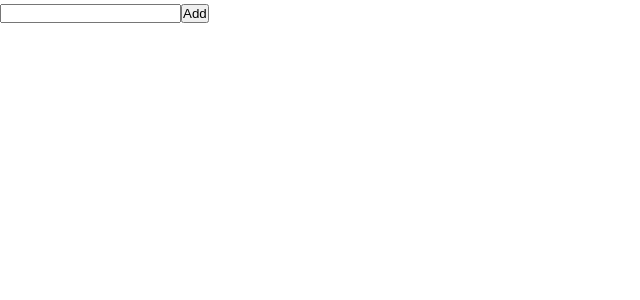
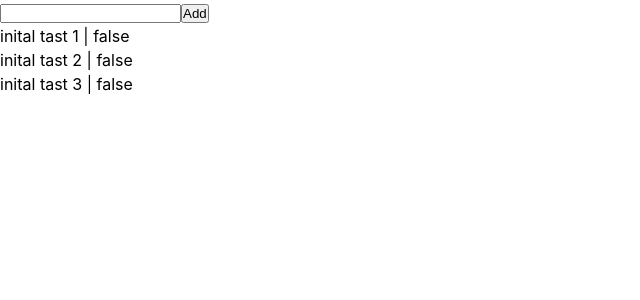
Before and after one commit to mahdl-karami/rjs-todo-list, a React (Vite) app: page / in a window 1280 px wide. Shown: the top 300 px of the page, without its empty margins (0-640 px from the left). Built offline with nearby package versions, Linux system fonts and the light colour scheme.

Commit message:
render tasks table

```diff
--- a/src/App.jsx
+++ b/src/App.jsx
@@ -1,9 +1,19 @@
+import * as React from "react";
 import TasksForm from "./components/TasksForm";
+import Task from "./components/Task";
 
 const App = () => {
+  const [tasks, setTasks] = React.useState([
+    { name: "inital tast 1", done: false },
+    { name: "inital tast 2", done: false },
+    { name: "inital tast 3", done: false },
+  ]);
   return (
     <div>
       <TasksForm />
+      {tasks?.map((task, i) => (
+        <Task key={i} task={task} />
+      ))}
     </div>
   );
 };
--- /dev/null
+++ b/src/components/Task.jsx
@@ -0,0 +1,9 @@
+
+const Task = ({task}) => {
+  console.log(task)
+  return (
+    <div>{task.name} | {String(task.done)}</div>
+  )
+}
+
+export default Task
```
